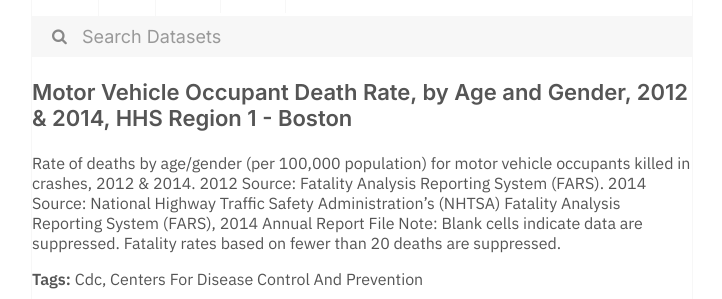
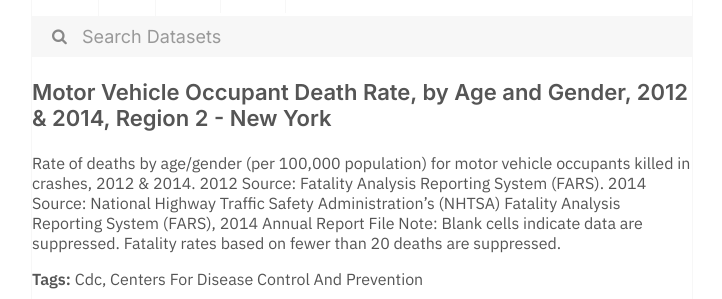
Before and after one commit to dayda-entities/centers-for-disease-control-and-prevention, a Jekyll site: the page built from _posts/2020-11-12-motor-vehicle-occupant-death-r.md, in a window 1280 px wide. Shown: the part 269-568 px from the top of the page, without its empty margins (278-1000 px from the left). Built offline with Jekyll 4.4.1, drawn with Linux system fonts in a browser that asks for light colours.

```diff
--- a/_posts/2020-11-12-motor-vehicle-occupant-death-r.md
+++ b/_posts/2020-11-12-motor-vehicle-occupant-death-r.md
@@ -1,17 +1,17 @@
 ---
 title: >-
-  Motor Vehicle Occupant Death Rate, by Age and Gender, 2012 & 2014, HHS Region
-  1 - Boston
-created: '2020-11-12T12:13:49.107948'
-modified: '2021-04-21T19:19:47.448316'
+  Motor Vehicle Occupant Death Rate, by Age and Gender, 2012 & 2014, Region 2 -
+  New York
+created: '2020-11-12T12:14:34.117751'
+modified: '2021-04-21T19:24:51.485839'
 state: active
 type: dataset
 tags:
   - Cdc
   - Centers For Disease Control And Prevention
 groups: []
-csv_url: 'https://data.cdc.gov/api/views/an65-3p9b/rows.csv?accessType=DOWNLOAD'
-json_url: 'https://data.cdc.gov/api/views/an65-3p9b/rows.json?accessType=DOWNLOAD'
+csv_url: 'https://data.cdc.gov/api/views/fj6s-ssz6/rows.csv?accessType=DOWNLOAD'
+json_url: 'https://data.cdc.gov/api/views/fj6s-ssz6/rows.json?accessType=DOWNLOAD'
 layout: post
 
 ---
```
